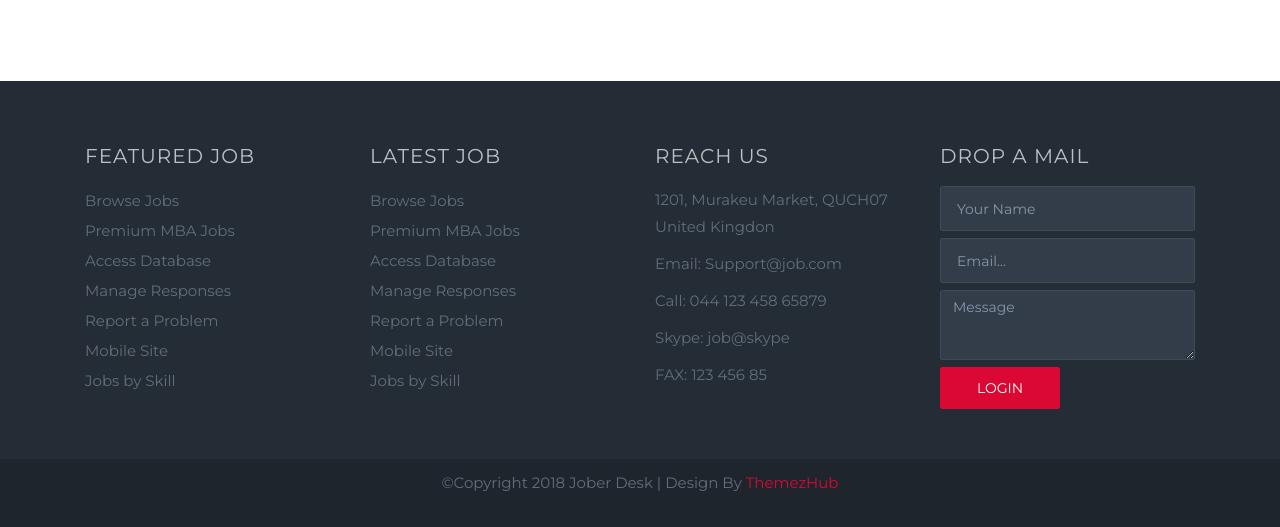
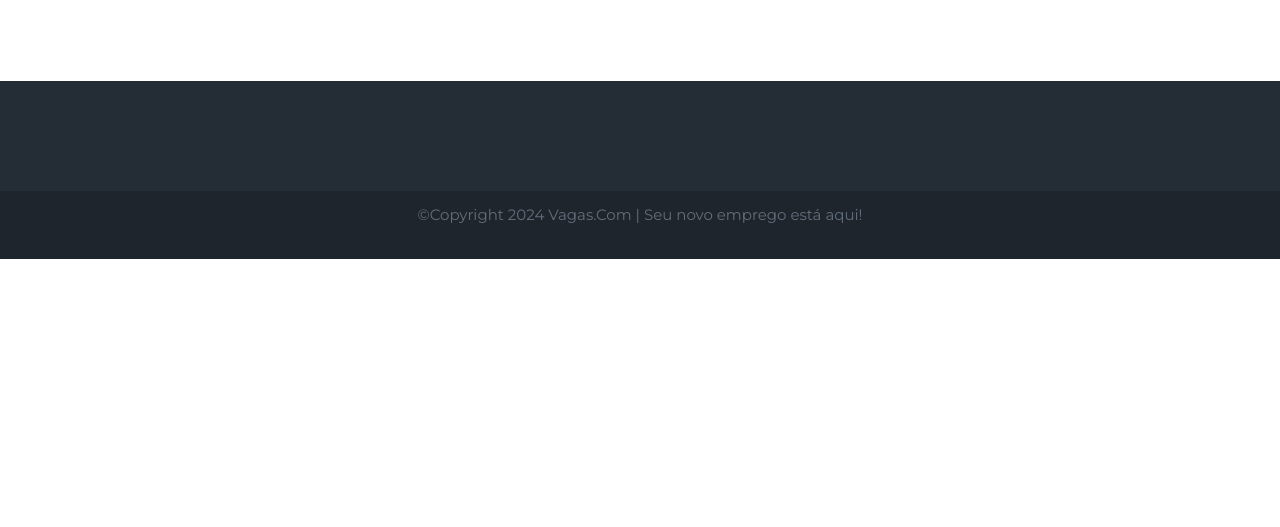
Before and after one commit to rafael5597/vagasdotcom, a PHP site: page /usuario/login.php in a window 1280 px wide. Shown: the part 419-946 px from the top of the page. After the commit the page ends 678 px from the top, so only its background shows below. Run offline with PHP 8.4, Linux system fonts and the light colour scheme.

Commit message:
Refactor: Some adjusts

```diff
--- a/index.php
+++ b/index.php
@@ -559,7 +559,7 @@
 
     </div>
     <div class="copy-right">
-        <p>&copy;Copyright 2018 Jober Desk | Design By <a href="https://themezhub.com/">ThemezHub</a></p>
+        <p>&copy;Copyright 2018 Jober Desk | Seu novo emprego está aqui!</p>
     </div>
 </footer>
 
--- a/usuario/login.php
+++ b/usuario/login.php
@@ -56,7 +56,7 @@
 		<section class="login-wrapper">
 			<div class="container">
 				<div class="col-md-6 col-sm-8 col-md-offset-3 col-sm-offset-2">
-					<form action="login_ok.php" method="POST">
+					<form action="usuario/login_ok.php" method="POST">
 						<img class="img-responsive" alt="logo" src="../img/logo.png">
 						<input name="email" type="text" class="form-control input-lg" placeholder="Usuário (e-mail)">
 						<input name="senha" type="password" class="form-control input-lg" placeholder="Senha">
@@ -72,7 +72,7 @@
 		<!-- footer start -->
 		<footer>
 			<div class="container">
-				<div class="col-md-3 col-sm-6">
+				<!-- <div class="col-md-3 col-sm-6">
 					<h4>Featured Job</h4>
 					<ul>
 						<li><a href="#">Browse Jobs</a></li>
@@ -85,7 +85,7 @@
 					</ul>
 				</div>
 
-				<div class="col-md-3 col-sm-6">
+				<<div class="col-md-3 col-sm-6">
 					<h4>Latest Job</h4>
 					<ul>
 						<li><a href="#">Browse Jobs</a></li>
@@ -96,9 +96,9 @@
 						<li><a href="#">Mobile Site</a></li>
 						<li><a href="#">Jobs by Skill</a></li>
 					</ul>
-				</div>
+				</div> -->
 
-				<div class="col-md-3 col-sm-6">
+				<!-- <div class="col-md-3 col-sm-6">
 					<h4>Reach Us</h4>
 					<address>
 					<ul>
@@ -110,9 +110,9 @@
 					<li>FAX: 123 456 85</li>
 					</ul>
 					</address>
-				</div>
+				</div> -->
 
-				<div class="col-md-3 col-sm-6">
+				<!-- <div class="col-md-3 col-sm-6">
 					<h4>Drop A Mail</h4>
 					<form>
 						<input type="text" class="form-control input-lg" placeholder="Your Name">
@@ -120,12 +120,12 @@
 						<textarea class="form-control" placeholder="Message"></textarea>
 						<button type="submit" class="btn btn-primary">Login</button>
 					</form>
-				</div>
+				</div> -->
 
 
 			</div>
 			<div class="copy-right">
-			 <p>&copy;Copyright 2018 Jober Desk | Design By <a href="https://themezhub.com/">ThemezHub</a></p>
+			 <p>&copy;Copyright 2024 Vagas.Com | Seu novo emprego está aqui!</p>
 			</div>
 		</footer>
 
```
Also changed, not shown: usuario/imagens/LUIZ FERNANDO.jpg (added).
